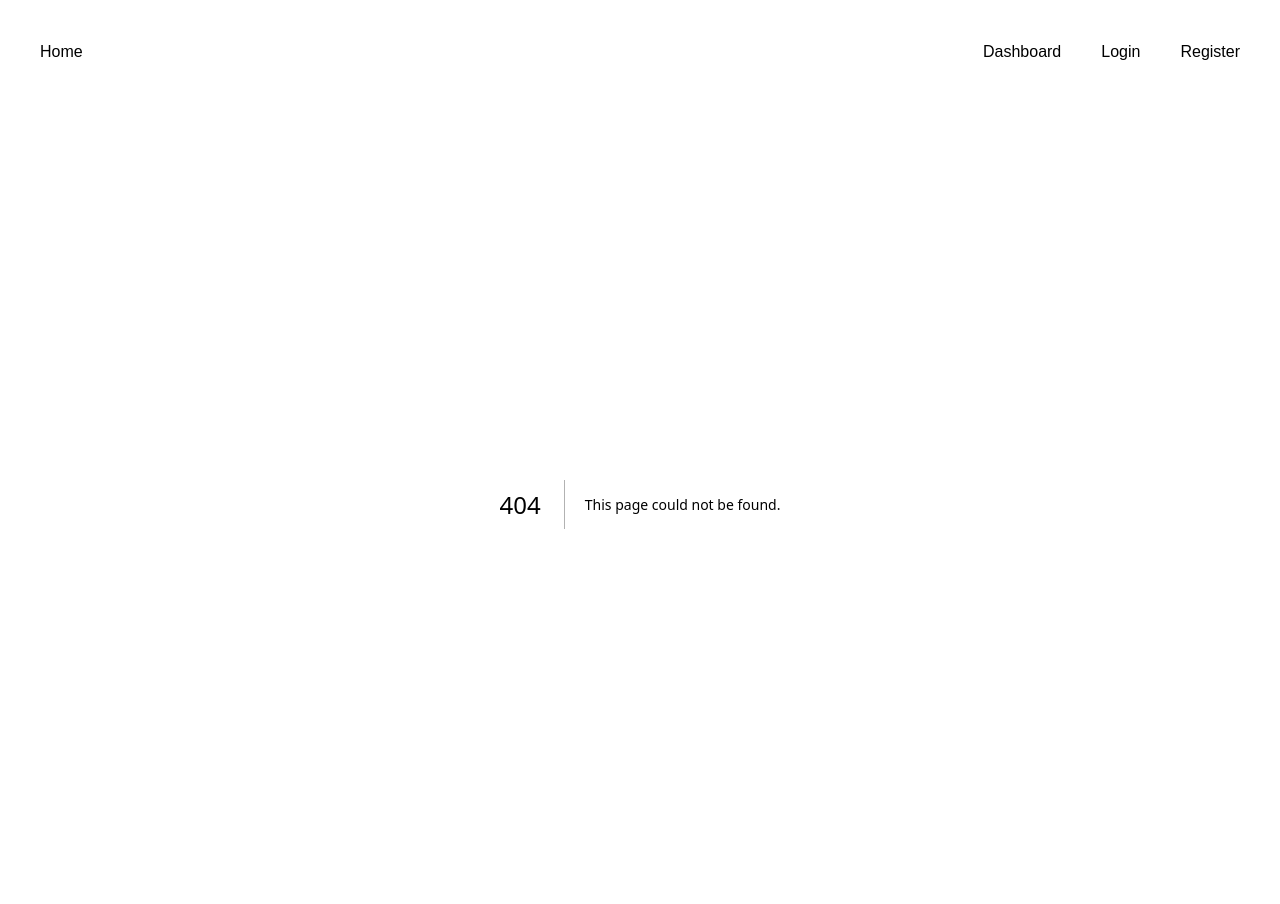
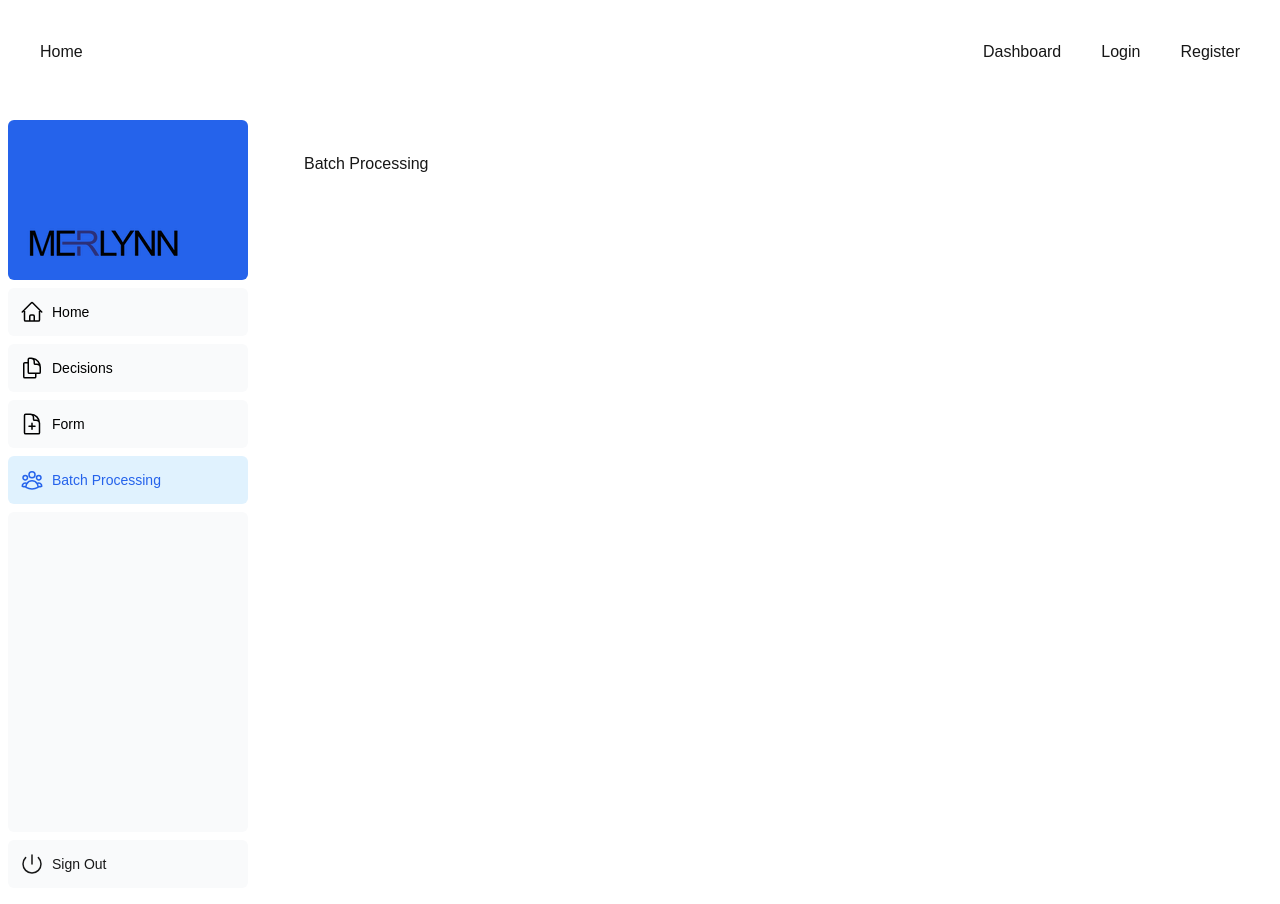
Before and after one commit to AlexVNep/merlynn, a Next.js app: page /dashboard/batchprocessing in a window 1280 px wide. Before the commit this address had no page. Built offline with nearby package versions, Linux system fonts and the light colour scheme; no server answers.

Commit message:
feat: Add batch processing page

```diff
--- /dev/null
+++ b/app/dashboard/batchprocessing/page.jsx
@@ -0,0 +1,7 @@
+export default function Page() {
+  return (
+    <main>
+      <h1>Batch Processing</h1>
+    </main>
+  );
+}
--- a/app/ui/dashboard/nav-links.jsx
+++ b/app/ui/dashboard/nav-links.jsx
@@ -22,7 +22,11 @@ const links = [
     href: "/dashboard/form",
     icon: DocumentPlusIcon,
   },
-  { name: "Users", href: "/dashboard/users", icon: UserGroupIcon },
+  {
+    name: "Batch Processing ",
+    href: "/dashboard/batchprocessing",
+    icon: UserGroupIcon,
+  },
 ];
 
 export default function NavLinks() {
```
